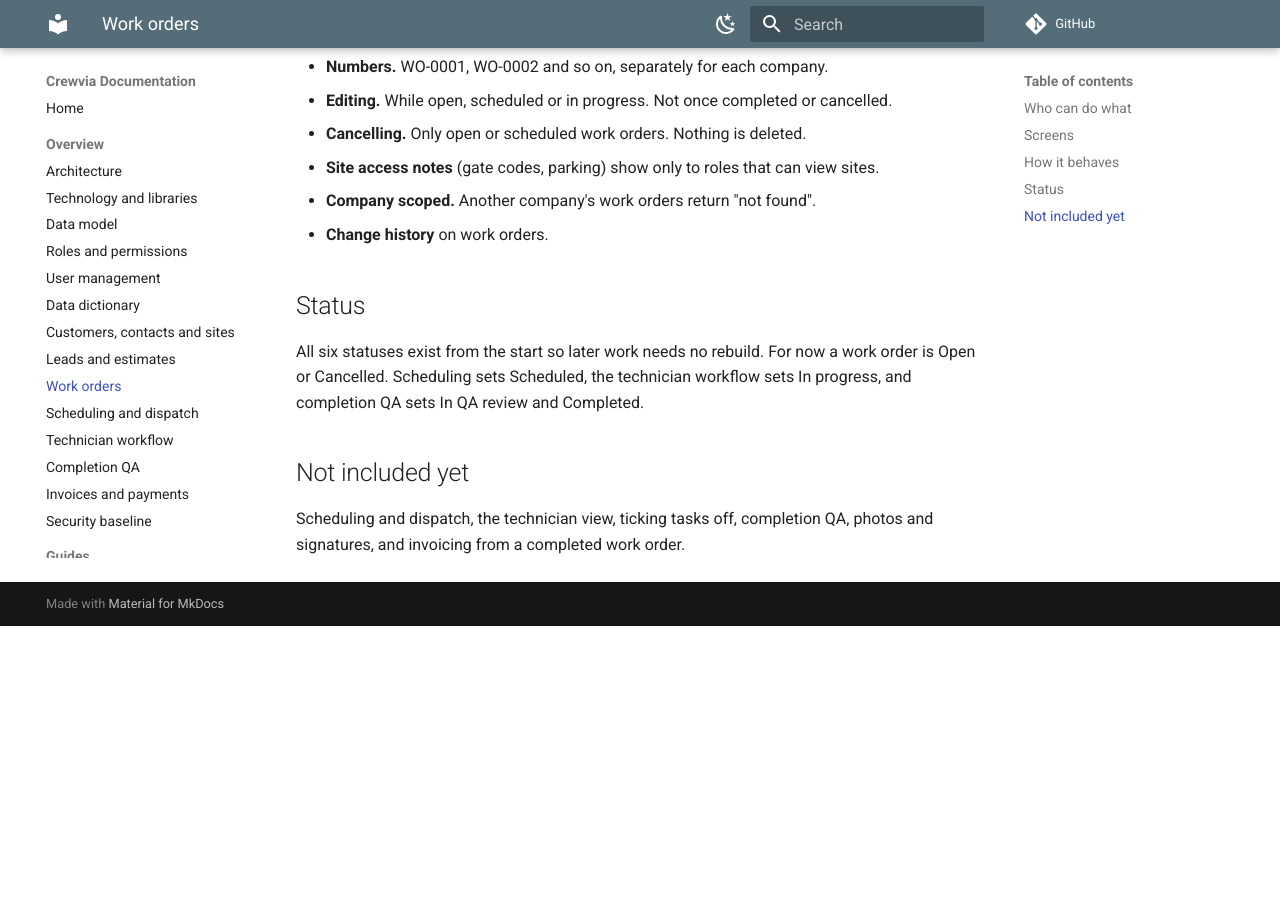
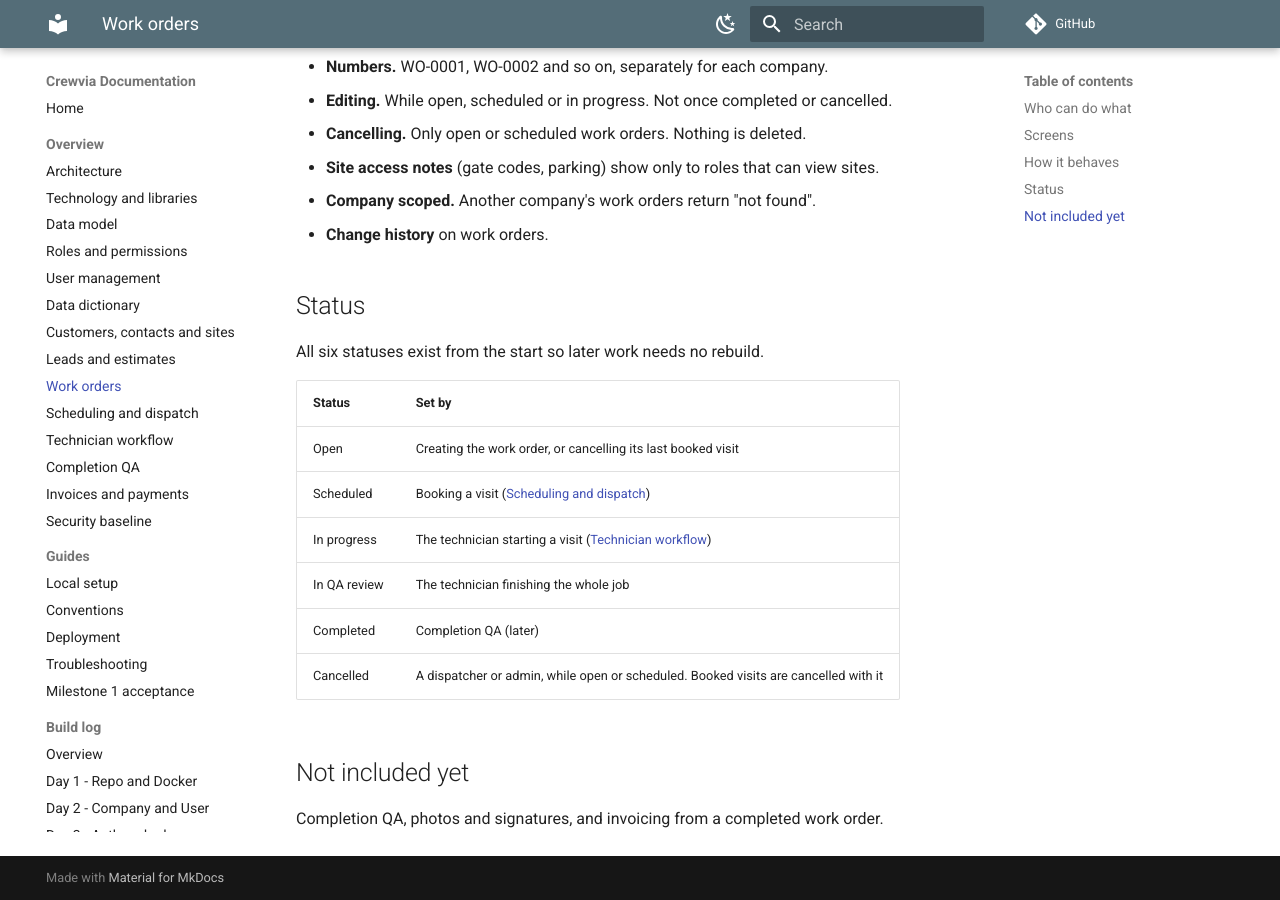
Before and after one commit to phanin/crewvia-docs, an MkDocs documentation site: the page built from docs/workorders.md, in a window 1280 px wide and 900 px high, scrolled down 1238 px. Built offline with MkDocs 1.6.1 and Material for MkDocs 9.7.7, drawn with Linux system fonts in a browser that asks for light colours; comment, search, counter and statistics services are not loaded; before the commit the page ends 1864 px from its top, so only the background shows below that; some of the changed text lies outside the part shown.

Commit message:
Docs: Days 9 to 12, Crewvia name

```diff
--- a/docs/workorders.md
+++ b/docs/workorders.md
@@ -20,7 +20,7 @@ These follow the existing [permissions](permissions.md); no new permissions were
 | Screen | Address | What it does |
 |---|---|---|
 | Work order list | `/work-orders/` | Search by title, customer or site. Filter by status (Active by default) |
-| Work order detail | `/work-orders/<id>/` | Job details, site access notes, crew instructions, task list |
+| Work order detail | `/work-orders/<id>/` | Job details, site access notes, crew instructions, visits, task list |
 | Edit | `/work-orders/<id>/edit/` | Title, description, instructions, priority |
 | Create | button on an approved estimate | One click, one time |
 
@@ -38,11 +38,18 @@ These follow the existing [permissions](permissions.md); no new permissions were
 
 ## Status
 
-All six statuses exist from the start so later work needs no rebuild. For now a
-work order is Open or Cancelled. Scheduling sets Scheduled, the technician
-workflow sets In progress, and completion QA sets In QA review and Completed.
+All six statuses exist from the start so later work needs no rebuild.
+
+| Status | Set by |
+|---|---|
+| Open | Creating the work order, or cancelling its last booked visit |
+| Scheduled | Booking a visit ([Scheduling and dispatch](schedule.md)) |
+| In progress | The technician starting a visit ([Technician workflow](technician.md)) |
+| In QA review | The technician finishing the whole job |
+| Completed | Completion QA (later) |
+| Cancelled | A dispatcher or admin, while open or scheduled. Booked visits are cancelled with it |
 
 ## Not included yet
 
-Scheduling and dispatch, the technician view, ticking tasks off, completion QA,
+Completion QA,
 photos and signatures, and invoicing from a completed work order.
```
Also changed, not shown: other parts of docs/workorders.md (+1 -1 lines), docs/daily/day-09.md (added, +39 -0 lines), docs/daily/day-10.md (added, +38 -0 lines), docs/schedule.md (added, +55 -0 lines), docs/technician.md (added, +50 -0 lines).
